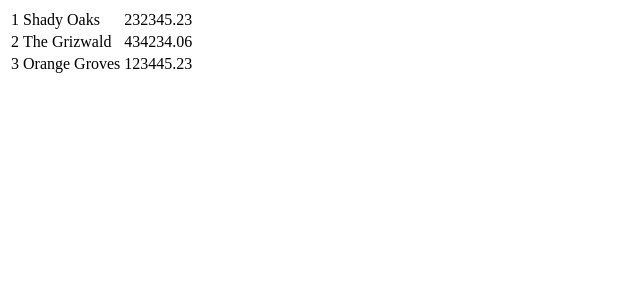
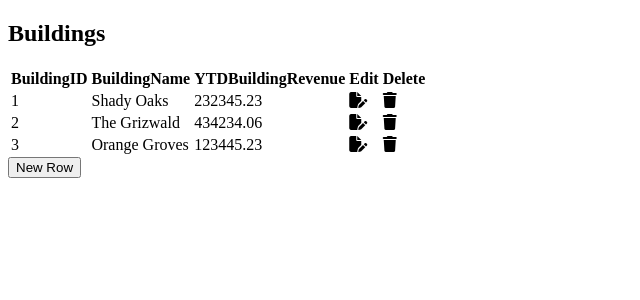
Before and after one commit to ianwissy/ApartmentManager, a Flask app: page /buildings in a window 1280 px wide. Shown: the top 300 px of the page, without its empty margins (0-640 px from the left). Run offline with Flask 2, Linux system fonts and the light colour scheme; data comes from the database, SQL or seed files in the repository; data that the repository does not hold is empty; some libraries are stand-ins or nearby versions.

Commit message:
Adding things

```diff
--- a/main.py
+++ b/main.py
@@ -1,4 +1,4 @@
-from flask import Flask, render_template, request
+from flask import Flask, render_template
 from databaseconnection import connect_to_database as connect, get_table
 import json
 
--- /dev/null
+++ b/templates/base.html
@@ -0,0 +1,11 @@
+<!DOCTYPE html>
+<html lang="en">
+<head>
+  <script src="https://kit.fontawesome.com/43d9f158ac.js" crossorigin="anonymous"></script>
+  <meta charset="utf-8">
+  <title> Appartment Management Helper </title>
+</head>
+<body>
+  {% block content %}
+  {% endblock %}
+</body>
--- a/templates/buildings.html
+++ b/templates/buildings.html
@@ -1,9 +1,16 @@
-<header>
-
-</header>
-<body>
+{% extends 'base.html'%}
+  {% block content %}
+    <h2> Buildings </h2>
     <table id=datatable>
+      <thead>
+        <th>BuildingID</th>
+        <th>BuildingName</th>
+        <th>YTDBuildingRevenue</th>
+        <th>Edit</th>
+        <th>Delete</th>
+      </thead>
     </table>
+    <button> New Row </button>
     <script>
         function makeTable() {
           let data = {{table | safe}}
@@ -15,11 +22,26 @@
               tableCell.innerText = data[row][cell]
               tableRow.appendChild(tableCell)
             }
+            let editCell = document.createElement("td")
+            editCell.innerHTML = "<i class='fa-solid fa-file-pen'></i>"
+            editCell.addEventListener("click", editRow)
+            tableRow.appendChild(editCell)
+            let deleteCell = document.createElement("td");
+            deleteCell.innerHTML = "<i class='fa-solid fa-trash'></i>"
+            deleteCell.addEventListener("click", deleteRow)
+            tableRow.appendChild(deleteCell)
             dataTable.appendChild(tableRow)
           }
         }
 
+        function deleteRow(){
+          console.log("not yet implemented")
+        }
+
+        function editRow(){
+          console.log("not yet implemented")
+        }
 
         makeTable()
     </script>
-</body>
+  {% endblock %}
```
